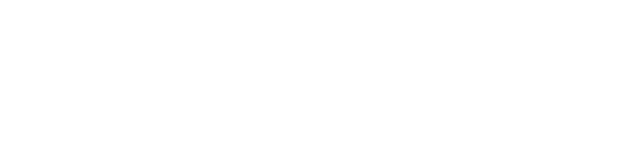
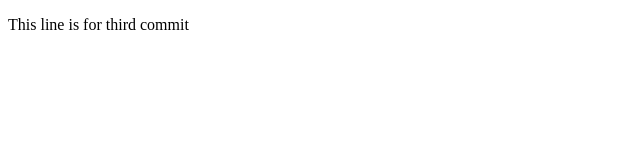
Before and after one commit to thanhcng/GitPractice, a plain HTML site: page index.html in a window 1280 px wide. Shown: the whole page, without its empty margins (0-640 px from the left). Drawn offline with Linux system fonts and the light colour scheme.

Commit message:
Third Commit

```diff
--- a/index.html
+++ b/index.html
@@ -7,6 +7,6 @@
     <title>Document</title>
 </head>
 <body>
-
+    <p>This line is for third commit</p>
 </body>
 </html>
```
